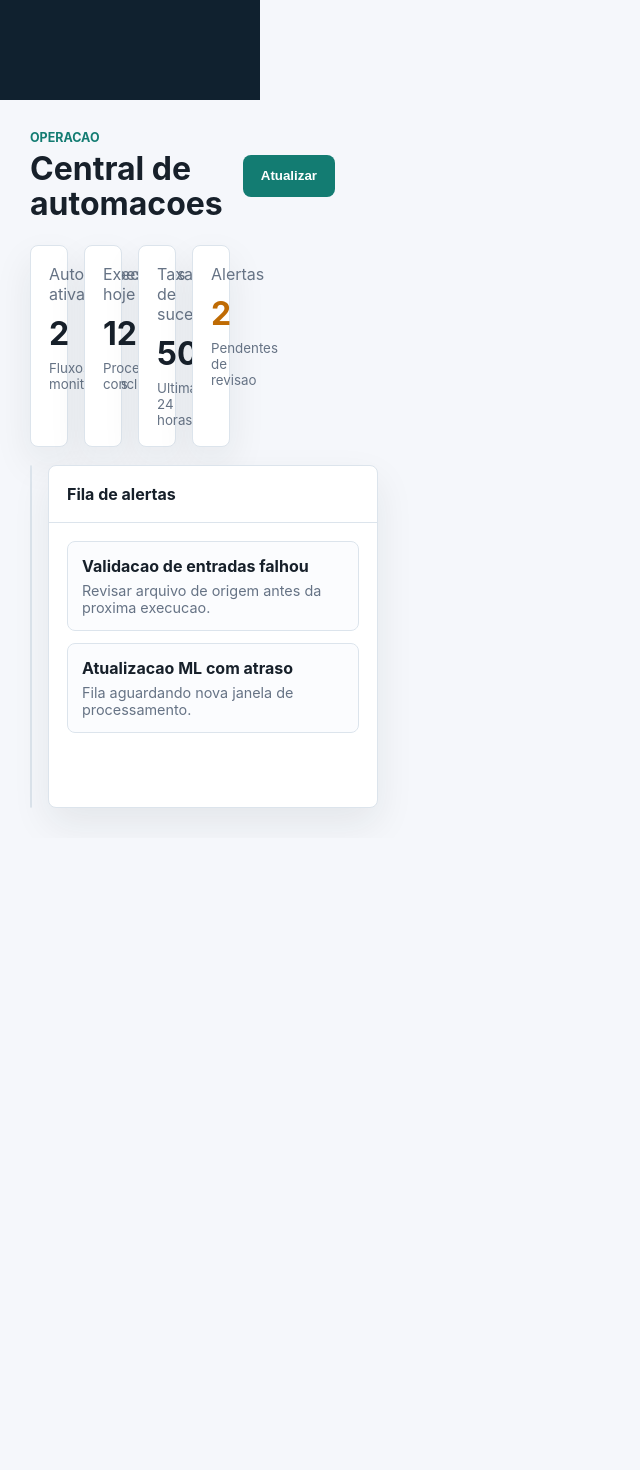
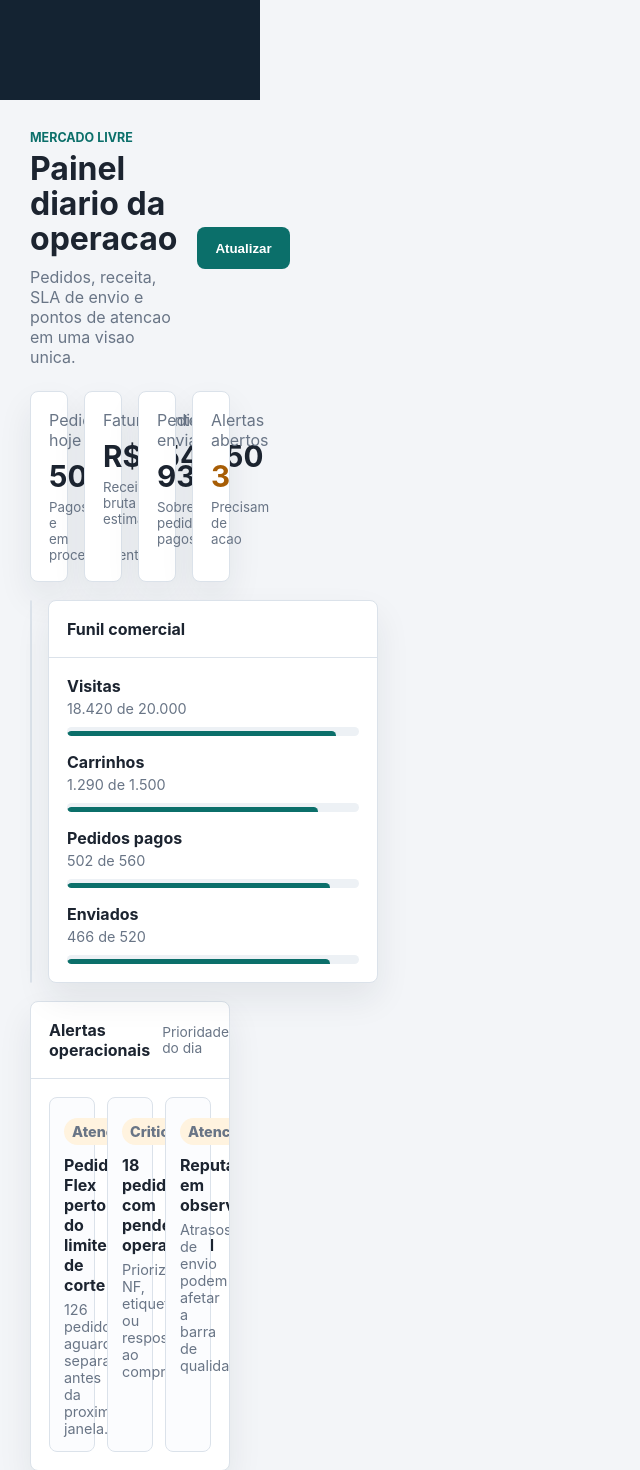
Before and after one commit to sd-agente-ml/automacoes-sd-ml, a React (Vite) app in the folder Dashboard SD/: page / in a window 1280 px wide. Shown: the part 700-2170 px from the top of the page, without its empty margins (0-640 px from the left). Before the commit the page ends 1538 px from the top, so only its background shows below. Built offline with nearby package versions, Linux system fonts and the light colour scheme.

Commit message:
Build Mercado Livre operations dashboard

```diff
--- a/Dashboard SD/src/App.tsx
+++ b/Dashboard SD/src/App.tsx
@@ -1,60 +1,91 @@
 import { useMemo, useState } from "react";
 
-type AutomationStatus = "ok" | "warn" | "error";
+type OrderStatus = "ok" | "warn" | "error";
 
-type Automation = {
-  name: string;
-  status: AutomationStatus;
+type OperationRow = {
+  channel: string;
+  status: OrderStatus;
   label: string;
-  lastRun: string;
+  orders: number;
+  revenue: number;
+  sla: string;
   owner: string;
 };
 
 type Alert = {
   title: string;
   detail: string;
+  level: "Atencao" | "Critico";
 };
 
-const automations: Automation[] = [
+type FunnelStage = {
+  label: string;
+  value: number;
+  target: number;
+};
+
+const operationRows: OperationRow[] = [
   {
-    name: "Coleta de dados SD",
+    channel: "Full",
     status: "ok",
-    label: "Ativa",
-    lastRun: "Hoje, 09:12",
+    label: "No prazo",
+    orders: 284,
+    revenue: 87240,
+    sla: "98,4%",
+    owner: "Logistica",
+  },
+  {
+    channel: "Flex",
+    status: "warn",
+    label: "Fila alta",
+    orders: 126,
+    revenue: 38910,
+    sla: "91,2%",
+    owner: "Expedicao",
+  },
+  {
+    channel: "Coleta",
+    status: "ok",
+    label: "Estavel",
+    orders: 74,
+    revenue: 22180,
+    sla: "96,8%",
     owner: "Operacao",
   },
   {
-    name: "Atualizacao ML",
-    status: "warn",
-    label: "Atencao",
-    lastRun: "Hoje, 08:47",
-    owner: "Dados",
-  },
-  {
-    name: "Relatorio executivo",
-    status: "ok",
-    label: "Ativa",
-    lastRun: "Ontem, 18:20",
-    owner: "Gestao",
-  },
-  {
-    name: "Validacao de entradas",
+    channel: "Pendencias",
     status: "error",
-    label: "Falha",
-    lastRun: "Hoje, 07:30",
-    owner: "Suporte",
+    label: "Revisar",
+    orders: 18,
+    revenue: 6420,
+    sla: "76,5%",
+    owner: "Atendimento",
   },
 ];
 
 const alerts: Alert[] = [
   {
-    title: "Validacao de entradas falhou",
-    detail: "Revisar arquivo de origem antes da proxima execucao.",
+    title: "Pedidos Flex perto do limite de corte",
+    detail: "126 pedidos aguardam separacao antes da proxima janela.",
+    level: "Atencao",
   },
   {
-    title: "Atualizacao ML com atraso",
-    detail: "Fila aguardando nova janela de processamento.",
+    title: "18 pedidos com pendencia operacional",
+    detail: "Priorizar NF, etiqueta ou resposta ao comprador.",
+    level: "Critico",
   },
+  {
+    title: "Reputacao em observacao",
+    detail: "Atrasos de envio podem afetar a barra de qualidade.",
+    level: "Atencao",
+  },
+];
+
+const funnel: FunnelStage[] = [
+  { label: "Visitas", value: 18420, target: 20000 },
+  { label: "Carrinhos", value: 1290, target: 1500 },
+  { label: "Pedidos pagos", value: 502, target: 560 },
+  { label: "Enviados", value: 466, target: 520 },
 ];
 
 const formatUpdateTime = () =>
@@ -67,25 +98,35 @@ function App() {
   const [lastUpdated, setLastUpdated] = useState(formatUpdateTime);
 
   const metrics = useMemo(() => {
-    const active = automations.filter((item) => item.status === "ok").length;
-    const successRate = Math.round((active / automations.length) * 100);
+    const totalOrders = operationRows.reduce((sum, item) => sum + item.orders, 0);
+    const revenue = operationRows.reduce((sum, item) => sum + item.revenue, 0);
+    const sentOrders = funnel.find((item) => item.label === "Enviados")?.value ?? 0;
+    const paidOrders =
+      funnel.find((item) => item.label === "Pedidos pagos")?.value ?? 1;
+    const shippingRate = Math.round((sentOrders / paidOrders) * 100);
 
     return {
-      active,
-      runsToday: 128,
-      successRate,
+      totalOrders,
+      revenue,
+      shippingRate,
       alerts: alerts.length,
     };
   }, []);
+
+  const formattedRevenue = new Intl.NumberFormat("pt-BR", {
+    style: "currency",
+    currency: "BRL",
+    maximumFractionDigits: 0,
+  }).format(metrics.revenue);
 
   return (
     <>
       <aside className="sidebar" aria-label="Navegacao principal">
         <div className="brand">
-          <span className="brand-mark">SD</span>
+          <span className="brand-mark">ML</span>
           <div>
-            <strong>Dashboard SD</strong>
-            <small>Automacoes ML</small>
+            <strong>Operacao Mercado Livre</strong>
+            <small>Dashboard SD</small>
           </div>
         </div>
 
@@ -93,11 +134,11 @@ function App() {
           <a className="nav-item active" href="#visao-geral">
             Visao geral
           </a>
-          <a className="nav-item" href="#automacoes">
-            Automacoes
+          <a className="nav-item" href="#pedidos">
+            Pedidos
           </a>
-          <a className="nav-item" href="#execucoes">
-            Execucoes
+          <a className="nav-item" href="#funil">
+            Funil
           </a>
           <a className="nav-item" href="#alertas">
             Alertas
@@ -108,8 +149,12 @@ function App() {
       <main className="page" id="visao-geral">
         <header className="topbar">
           <div>
-            <p className="eyebrow">Operacao</p>
-            <h1>Central de automacoes</h1>
+            <p className="eyebrow">Mercado Livre</p>
+            <h1>Painel diario da operacao</h1>
+            <p className="subtitle">
+              Pedidos, receita, SLA de envio e pontos de atencao em uma visao
+              unica.
+            </p>
           </div>
           <button
             className="primary-action"
@@ -122,53 +167,63 @@ function App() {
 
         <section className="metrics-grid" aria-label="Indicadores principais">
           <article className="metric-card">
-            <span>Automacoes ativas</span>
-            <strong>{metrics.active}</strong>
-            <small>Fluxos monitorados</small>
+            <span>Pedidos hoje</span>
+            <strong>{metrics.totalOrders}</strong>
+            <small>Pagos e em processamento</small>
           </article>
           <article className="metric-card">
-            <span>Execucoes hoje</span>
-            <strong>{metrics.runsToday}</strong>
-            <small>Processos concluidos</small>
+            <span>Faturamento</span>
+            <strong>{formattedRevenue}</strong>
+            <small>Receita bruta estimada</small>
           </article>
           <article className="metric-card">
-            <span>Taxa de sucesso</span>
-            <strong>{metrics.successRate}%</strong>
-            <small>Ultimas 24 horas</small>
+            <span>Pedidos enviados</span>
+            <strong>{metrics.shippingRate}%</strong>
+            <small>Sobre pedidos pagos</small>
           </article>
           <article className="metric-card warning">
-            <span>Alertas</span>
+            <span>Alertas abertos</span>
             <strong>{metrics.alerts}</strong>
-            <small>Pendentes de revisao</small>
+            <small>Precisam de acao</small>
           </article>
         </section>
 
         <section className="content-grid">
-          <article className="panel" id="automacoes">
+          <article className="panel" id="pedidos">
             <div className="panel-heading">
-              <h2>Automacoes</h2>
+              <h2>Operacao por canal</h2>
               <span>Atualizado as {lastUpdated}</span>
             </div>
             <div className="table-wrap">
               <table>
                 <thead>
                   <tr>
-                    <th>Nome</th>
+                    <th>Canal</th>
                     <th>Status</th>
-                    <th>Ultima execucao</th>
+                    <th>Pedidos</th>
+                    <th>Receita</th>
+                    <th>SLA</th>
                     <th>Responsavel</th>
                   </tr>
                 </thead>
                 <tbody>
-                  {automations.map((item) => (
-                    <tr key={item.name}>
-                      <td>{item.name}</td>
+                  {operationRows.map((item) => (
+                    <tr key={item.channel}>
+                      <td>{item.channel}</td>
                       <td>
                         <span className={`status ${item.status}`}>
                           {item.label}
                         </span>
                       </td>
-                      <td>{item.lastRun}</td>
+                      <td>{item.orders}</td>
+                      <td>
+                        {new Intl.NumberFormat("pt-BR", {
+                          style: "currency",
+                          currency: "BRL",
+                          maximumFractionDigits: 0,
+                        }).format(item.revenue)}
+                      </td>
+                      <td>{item.sla}</td>
                       <td>{item.owner}</td>
                     </tr>
                   ))}
@@ -177,19 +232,53 @@ function App() {
             </div>
           </article>
 
-          <aside className="panel" id="alertas">
+          <aside className="panel" id="funil">
             <div className="panel-heading">
-              <h2>Fila de alertas</h2>
+              <h2>Funil comercial</h2>
             </div>
-            <div className="alert-list">
-              {alerts.map((alert) => (
-                <article className="alert-item" key={alert.title}>
-                  <strong>{alert.title}</strong>
-                  <span>{alert.detail}</span>
+            <div className="funnel-list">
+              {funnel.map((stage) => (
+                <article className="funnel-item" key={stage.label}>
+                  <div>
+                    <strong>{stage.label}</strong>
+                    <span>
+                      {stage.value.toLocaleString("pt-BR")} de{" "}
+                      {stage.target.toLocaleString("pt-BR")}
+                    </span>
+                  </div>
+                  <div
+                    className="progress"
+                    aria-label={`${stage.label}: ${stage.value} de ${stage.target}`}
+                  >
+                    <span
+                      style={{
+                        width: `${Math.min(
+                          Math.round((stage.value / stage.target) * 100),
+                          100,
+                        )}%`,
+                      }}
+                    />
+                  </div>
                 </article>
               ))}
             </div>
           </aside>
+        </section>
+
+        <section className="wide-panel panel" id="alertas">
+          <div className="panel-heading">
+            <h2>Alertas operacionais</h2>
+            <span>Prioridade do dia</span>
+          </div>
+          <div className="alert-list">
+            {alerts.map((alert) => (
+              <article className="alert-item" key={alert.title}>
+                <span className="alert-level">{alert.level}</span>
+                <strong>{alert.title}</strong>
+                <span>{alert.detail}</span>
+              </article>
+            ))}
+          </div>
         </section>
       </main>
     </>
--- a/Dashboard SD/src/styles.css
+++ b/Dashboard SD/src/styles.css
@@ -1,17 +1,19 @@
 :root {
   color-scheme: light;
-  --bg: #f5f7fb;
+  --bg: #f3f5f8;
   --surface: #ffffff;
-  --surface-muted: #eef3f7;
-  --text: #17202a;
-  --muted: #667385;
-  --line: #dce4ec;
-  --accent: #137c72;
-  --accent-strong: #0d5f57;
-  --warning: #bf6b04;
+  --surface-muted: #edf1f5;
+  --text: #1c2430;
+  --muted: #697586;
+  --line: #dbe2ea;
+  --accent: #0b6f6a;
+  --accent-strong: #075a56;
+  --warning: #a75d05;
   --danger: #b42318;
-  --success: #16803c;
-  --shadow: 0 16px 38px rgba(23, 32, 42, 0.08);
+  --success: #16743d;
+  --yellow: #ffe600;
+  --nav: #142332;
+  --shadow: 0 16px 34px rgba(28, 36, 48, 0.08);
 }
 
 * {
@@ -31,7 +33,7 @@ body {
 .sidebar {
   min-height: 100vh;
   padding: 24px 18px;
-  background: #10212f;
+  background: var(--nav);
   color: #f7fbff;
 }
 
@@ -49,8 +51,9 @@ body {
   height: 44px;
   place-items: center;
   border-radius: 8px;
-  background: var(--accent);
-  font-weight: 800;
+  background: var(--yellow);
+  color: #272200;
+  font-weight: 900;
 }
 
 .brand strong,
@@ -114,6 +117,12 @@ h1 {
   line-height: 1.1;
 }
 
+.subtitle {
+  max-width: 720px;
+  margin: 10px 0 0;
+  color: var(--muted);
+}
+
 h2 {
   margin-bottom: 0;
   font-size: 1rem;
@@ -162,7 +171,8 @@ h2 {
 .metric-card strong {
   display: block;
   margin: 10px 0 7px;
-  font-size: 2rem;
+  font-size: 1.85rem;
+  line-height: 1.1;
 }
 
 .metric-card.warning strong {
@@ -244,6 +254,7 @@ th {
 
 .alert-list {
   display: grid;
+  grid-template-columns: repeat(3, minmax(0, 1fr));
   gap: 12px;
   padding: 18px;
 }
@@ -260,10 +271,61 @@ th {
   display: block;
 }
 
+.alert-level {
+  width: max-content;
+  margin-bottom: 10px;
+  padding: 5px 8px;
+  border-radius: 999px;
+  background: #fff3df;
+  color: var(--warning);
+  font-size: 0.75rem;
+  font-weight: 800;
+}
+
 .alert-item span {
   margin-top: 6px;
   color: var(--muted);
   font-size: 0.9rem;
+}
+
+.funnel-list {
+  display: grid;
+  gap: 16px;
+  padding: 18px;
+}
+
+.funnel-item {
+  display: grid;
+  gap: 10px;
+}
+
+.funnel-item strong,
+.funnel-item span {
+  display: block;
+}
+
+.funnel-item span {
+  margin-top: 4px;
+  color: var(--muted);
+  font-size: 0.9rem;
+}
+
+.progress {
+  height: 9px;
+  overflow: hidden;
+  border-radius: 999px;
+  background: var(--surface-muted);
+}
+
+.progress span {
+  display: block;
+  height: 100%;
+  border-radius: inherit;
+  background: var(--accent);
+}
+
+.wide-panel {
+  margin-top: 18px;
 }
 
 @media (max-width: 980px) {
@@ -282,6 +344,10 @@ th {
   .metrics-grid,
   .content-grid {
     grid-template-columns: 1fr 1fr;
+  }
+
+  .alert-list {
+    grid-template-columns: 1fr;
   }
 
   .content-grid .panel:first-child {
```
Also changed, not shown: Dashboard SD/vercel.json (added), 1 other file (tests, documents, lock files or other folders).
